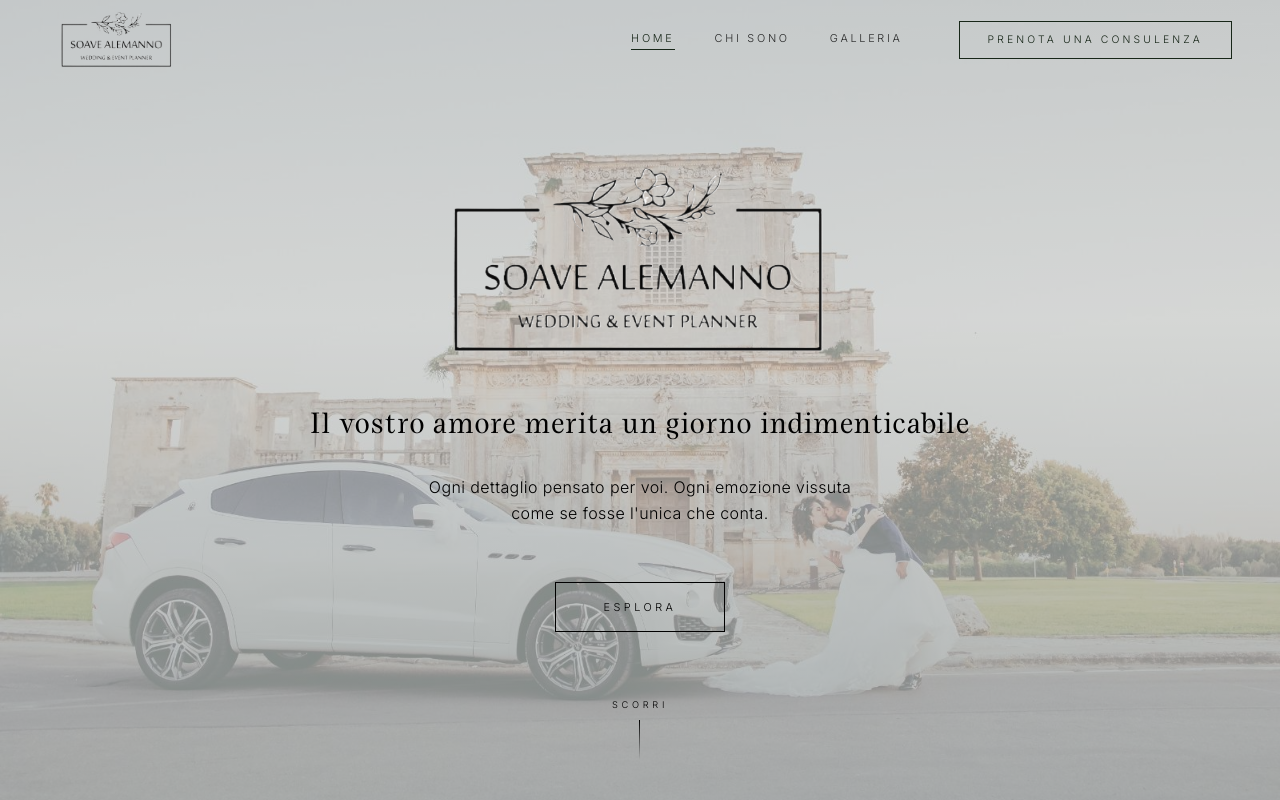
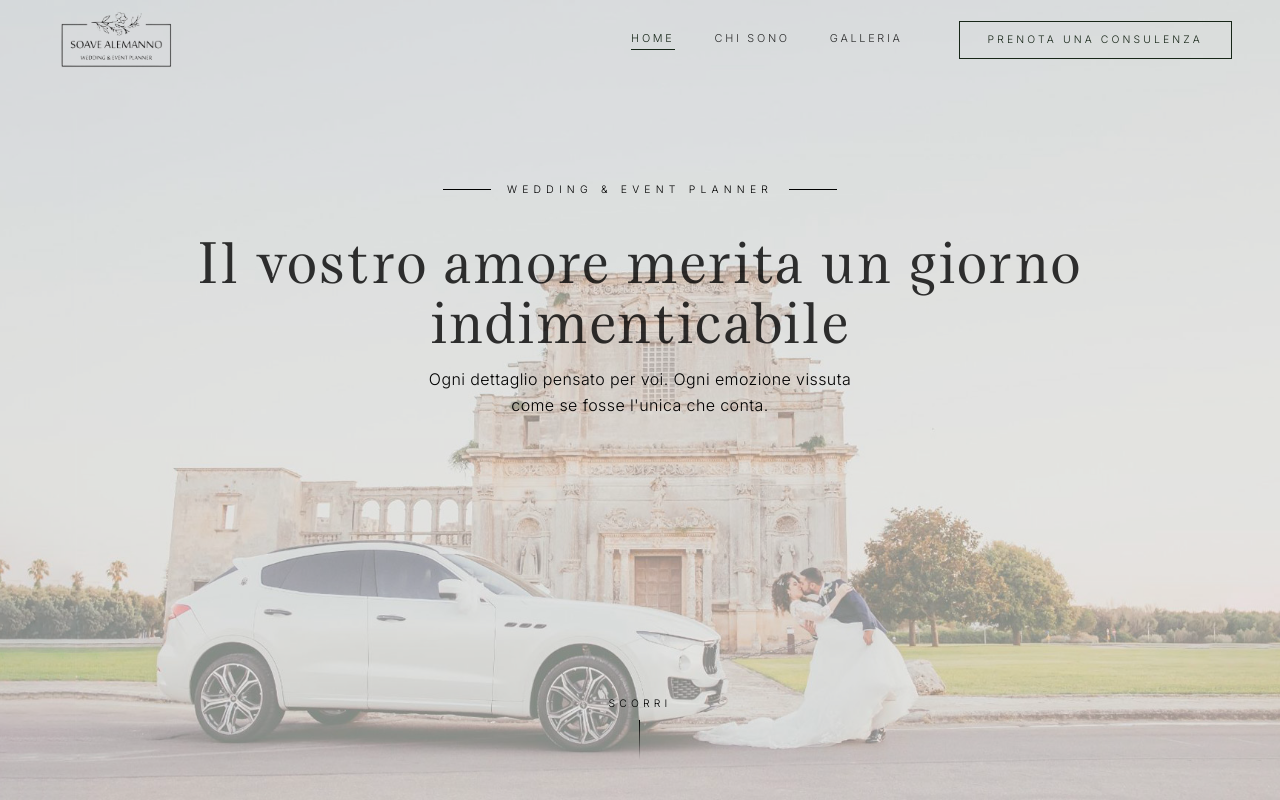
Before and after one commit to sofialng/SoaveAlemanno, a React (Vite) app in the folder root/client/: page / in a window 1280 px wide. Shown: the top 800 px of the page. Built offline with nearby package versions, Linux system fonts and the light colour scheme; a web font is replaced by a local one.

Commit message:
New hero

```diff
--- a/root/client/src/components/Hero.jsx
+++ b/root/client/src/components/Hero.jsx
@@ -1,4 +1,4 @@
-import sfondoHome from "../img/hero.jpg";
+import sfondoHome from "../img/hero2.jpg";
 import logo from "../img/logo.png";
 
 function HomeScreen() {
@@ -22,79 +22,95 @@ function HomeScreen() {
       }}
       >
 
-      {/* Background */}
-      <img
-        src={sfondoHome}
-        className="absolute inset-0 w-full h-full object-cover"
-        alt=""
-      />
-
-      {/* Overlay sfumato — scurisce il basso per leggibilità + bianco */}
-      <div
-        className="absolute inset-0"
-        style={{
-          background:
-            "linear-gradient(to bottom, rgba(13,31,34,0.25) 0%, rgba(13,31,34,0.15) 40%, rgba(13,31,34,0.55) 100%)",
-        }}
-      />
+      {/* Overlay bianco */}
       <div
         className="absolute inset-0 bg-white/50"
       />
 
       {/* Contenuto centrato */}
-      <div className="relative h-full flex flex-col items-center justify-center px-6 text-center gap-2">
+      <div className="relative h-full flex flex-col items-center justify-center -translate-y-25 px-6 text-center gap-4 max-w-none md:max-w-5xl lg:max-w-7xl">
+      {/* <div
+        className="
+          relative h-full w-full
+          flex flex-col
+          justify-start
+          items-start
+          text-left
+          px-8 md:px-20
+          pt-20 md:pt-30
+        "
+      > */}
 
         {/* Logo */}
-        <img
+        {/* <img
           src={logo}
           alt="Soave Alemanno Wedding & Event Planner"
           className="w-auto h-auto max-w-xs md:max-w-sm mb-10"
-        />
+        /> */}
 
         {/* Ornament */}
-        {/* <div className="flex items-center gap-4 mb-8">
-          <div className="w-12 h-px" style={{ background: "rgba(255,255,255,0.45)" }} />
-          <span className="text-[0.55rem] tracking-[0.5em] uppercase font-light" style={{ color: "rgba(255,255,255,0.6)" }}>
+        <div className="flex items-center gap-4">
+          <div className="w-12 h-px bg-black"/>
+          <span className="text-[0.65rem] tracking-[0.5em] uppercase font-light">
             Wedding &amp; Event Planner
           </span>
-          <div className="w-12 h-px" style={{ background: "rgba(255,255,255,0.45)" }} />
-        </div> */}
+          <div className="w-12 h-px bg-black"/>
+        </div>
 
         {/* Headline */}
         <h1
-          className="font-serif text-2xl md:text-3xl tracking-wide leading-tight mb-6"
+          className="title"
         >
           Il vostro amore merita un giorno indimenticabile
         </h1>
 
         {/* Sottotitolo */}
         <p
-          className="max-w-md text-sm md:text-base font-light leading-relaxed mb-12 tracking-wide"
+          className="max-w-md text-sm md:text-base font-light leading-relaxed tracking-wide"
         >
           Ogni dettaglio pensato per voi. Ogni emozione vissuta come se fosse
           l'unica che conta.
         </p>
 
         {/* CTA */}
-        <button
-          onClick={scrollToSection}
-          className="px-12 py-4 text-[0.68rem] uppercase tracking-[0.32em] font-light border transition-all duration-500"
-          onMouseEnter={(e) => {
-            e.currentTarget.style.background = "rgba(255,255,255,0.12)";
-            e.currentTarget.style.borderColor = "black";
-          }}
-          onMouseLeave={(e) => {
-            e.currentTarget.style.background = "transparent";
-            e.currentTarget.style.borderColor = "black";
-          }}
+        {/* <button
+        onClick={scrollToSection}
+        className="px-10 py-3.5 my-3 text-[0.65rem] uppercase tracking-[0.3em] font-light border transition-all duration-300"
+        // style={{
+        //   borderColor: "var(--color-secondary-dark)",
+        //   color: "var(--color-secondary-dark)",
+        //   background: "transparent",
+        // }}
+        // onMouseEnter={(e) => {
+        //   e.currentTarget.style.background = "var(--color-secondary-dark)";
+        //   e.currentTarget.style.color = "var(--color-secondary-light)";
+        // }}
+        // onMouseLeave={(e) => {
+        //   e.currentTarget.style.background = "transparent";
+        //   e.currentTarget.style.color = "var(--color-secondary-dark)";
+        // }}
+        style={{
+          borderColor: "transparent",
+          color: "var(--color-secondary-light)",
+          background: "var(--color-secondary-dark)",
+        }}
+        onMouseEnter={(e) => {
+          e.currentTarget.style.background = "transparent";
+          e.currentTarget.style.color = "var(--color-secondary-dark)";
+          e.currentTarget.style.borderColor = "var(--color-secondary-dark)";
+        }}
+        onMouseLeave={(e) => {
+          e.currentTarget.style.background = "var(--color-secondary-dark)";
+          e.currentTarget.style.color = "var(--color-secondary-light)";
+        }}
         >
           Esplora
-        </button>
+        </button> */}
 
         {/* Scroll indicator */}
-        <div className="absolute bottom-10 flex flex-col items-center gap-2">
+        <div className="absolute bottom-0 translate-y-15  flex flex-col items-center gap-2 ">
           <span
-            className="text-[0.58rem] uppercase tracking-[0.4em] font-light"
+            className="text-[0.65rem] uppercase tracking-[0.4em] font-light"
           >
             Scorri
           </span>
--- /dev/null
+++ b/root/client/src/components/Hero2.jsx
@@ -0,0 +1,127 @@
+import sfondoHome from "../img/hero.jpg";
+import logo from "../img/logo.png";
+
+function HomeScreen() {
+  const scrollToSection = () => {
+    const element = document.getElementById("DoveISogni");
+    const navbar = document.getElementById("navbar");
+    if (!element) return;
+    const navbarHeight = navbar?.offsetHeight || 0;
+    const top = element.getBoundingClientRect().top + window.scrollY - navbarHeight + 1;
+    window.scrollTo({ top, behavior: "smooth" });
+  };
+
+  return (
+    <section className="relative h-screen overflow-hidden flex items-center justify-center">
+
+      {/* Foto parallax */}
+      <div
+        className="absolute inset-0 -z-10"
+        style={{
+          backgroundImage: `url(${sfondoHome})`,
+          backgroundAttachment: "fixed",
+          backgroundSize: "cover",
+          backgroundPosition: "center",
+        }}
+      />
+
+      {/* Overlay leggero */}
+      <div
+        className="absolute inset-0"
+        style={{
+          background: "linear-gradient(to bottom right, rgba(250,248,245,0.72) 0%, rgba(250,248,245,0.3) 55%, transparent 100%)",
+        }}
+      />
+
+      {/* Contenuto — in alto a sinistra */}
+      <div className="relative w-full h-full flex flex-col justify-start items-start px-10 md:px-20 pt-36 md:pt-44 max-w-xl">
+
+        {/* Logo */}
+        <img
+          src={logo}
+          alt="Soave Alemanno Wedding & Event Planner"
+          className="w-auto h-auto max-w-[180px] md:max-w-[220px] mb-10"
+        />
+
+        {/* Ornament */}
+        <div className="flex items-center gap-3 mb-7">
+          <div className="w-8 h-px" style={{ background: "var(--color-primary-light)" }} />
+          <span
+            className="text-[0.55rem] uppercase tracking-[0.42em] font-light"
+            style={{ color: "var(--color-primary-light)" }}
+          >
+            Wedding &amp; Event Planner
+          </span>
+        </div>
+
+        {/* Headline */}
+        <h1
+          className="font-serif font-light text-3xl md:text-5xl tracking-wide leading-tight mb-5"
+          style={{ color: "var(--color-primary-dark)" }}
+        >
+          Il vostro amore
+          <br />
+          merita un giorno
+          <br />
+          <span className="italic">indimenticabile</span>
+        </h1>
+
+        {/* Separatore */}
+        <div
+          className="w-8 h-px mb-6"
+          style={{ background: "var(--color-primary-dark)", opacity: 0.15 }}
+        />
+
+        {/* Sottotitolo */}
+        <p
+          className="text-sm font-light leading-relaxed mb-10 max-w-xs"
+          style={{ color: "var(--color-primary-dark)", opacity: 0.55 }}
+        >
+          Ogni dettaglio pensato per voi. Ogni emozione vissuta come se fosse
+          l'unica che conta.
+        </p>
+
+        {/* CTA */}
+        <button
+          onClick={scrollToSection}
+          className="px-10 py-3.5 text-[0.65rem] uppercase tracking-[0.3em] font-light border transition-all duration-400"
+          style={{
+            borderColor: "var(--color-primary-dark)",
+            color: "var(--color-primary-dark)",
+            background: "transparent",
+          }}
+          onMouseEnter={(e) => {
+            e.currentTarget.style.background = "var(--color-primary-dark)";
+            e.currentTarget.style.color = "var(--color-secondary-light)";
+          }}
+          onMouseLeave={(e) => {
+            e.currentTarget.style.background = "transparent";
+            e.currentTarget.style.color = "var(--color-primary-dark)";
+          }}
+        >
+          Esplora
+        </button>
+      </div>
+
+      {/* Scroll indicator — in basso a sinistra */}
+      <div className="absolute bottom-10 left-10 md:left-20 flex flex-col items-start gap-2">
+        <span
+          className="text-[0.55rem] uppercase tracking-[0.4em] font-light"
+          style={{ color: "var(--color-primary-dark)", opacity: 0.35 }}
+        >
+          Scorri
+        </span>
+        <div
+          className="w-px h-10"
+          style={{
+            background: `linear-gradient(to bottom, var(--color-primary-dark), transparent)`,
+            opacity: 0.25,
+          }}
+        />
+      </div>
+
+    </section>
+  );
+}
+
+export default HomeScreen;
--- a/root/client/src/styles/global.css
+++ b/root/client/src/styles/global.css
@@ -71,7 +71,7 @@ body {
   }
 
   .title {
-    @apply font-serif text-4xl md:text-6xl mt-4 font-light tracking-wide text-[#1a1a1a];
+    @apply font-serif text-4xl md:text-6xl mt-4 font-light tracking-wide text-black/80;
   }
 
   .subtitle {
```
Also changed, not shown: root/client/src/img/hero2.jpg (added).
